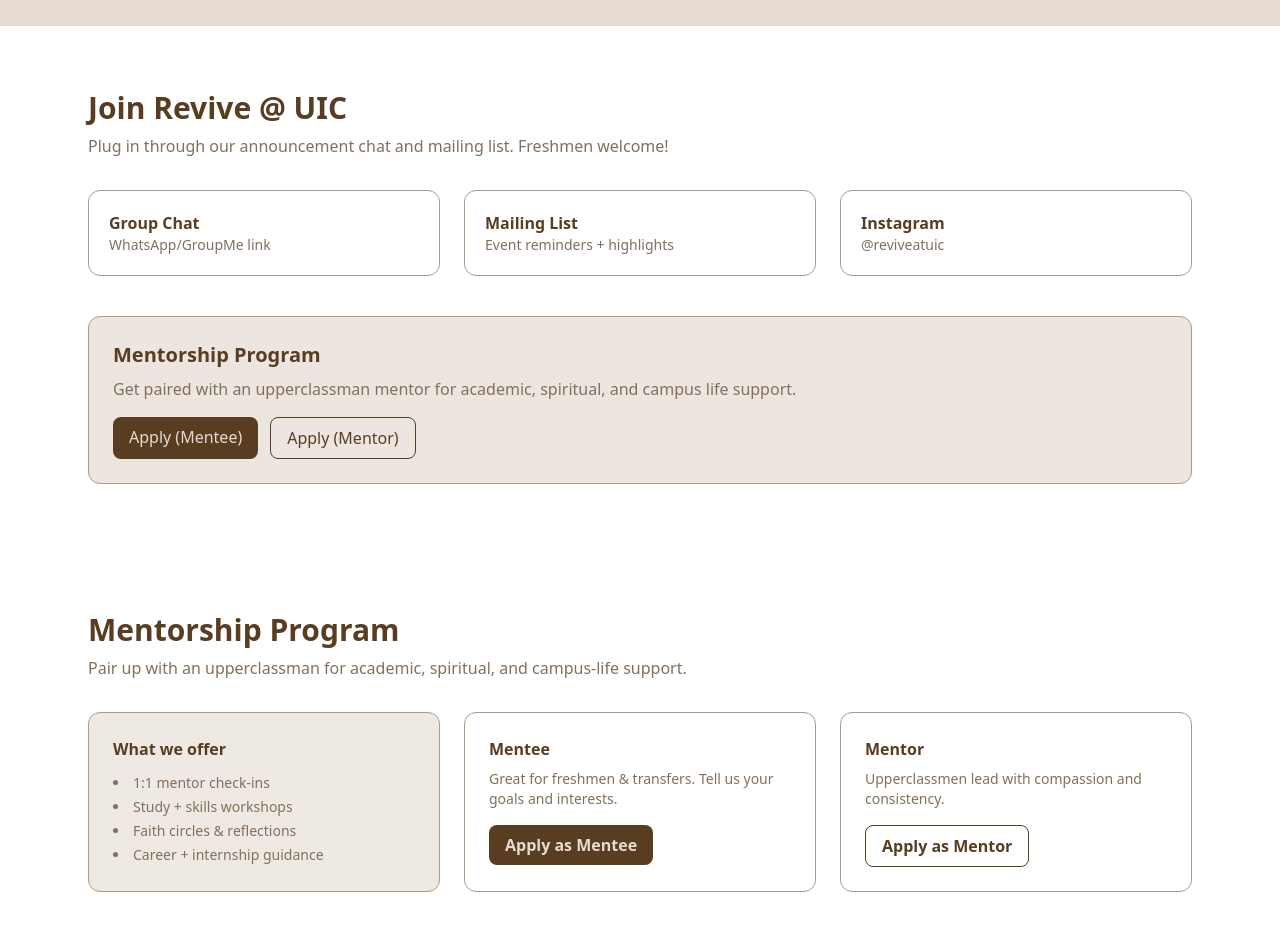
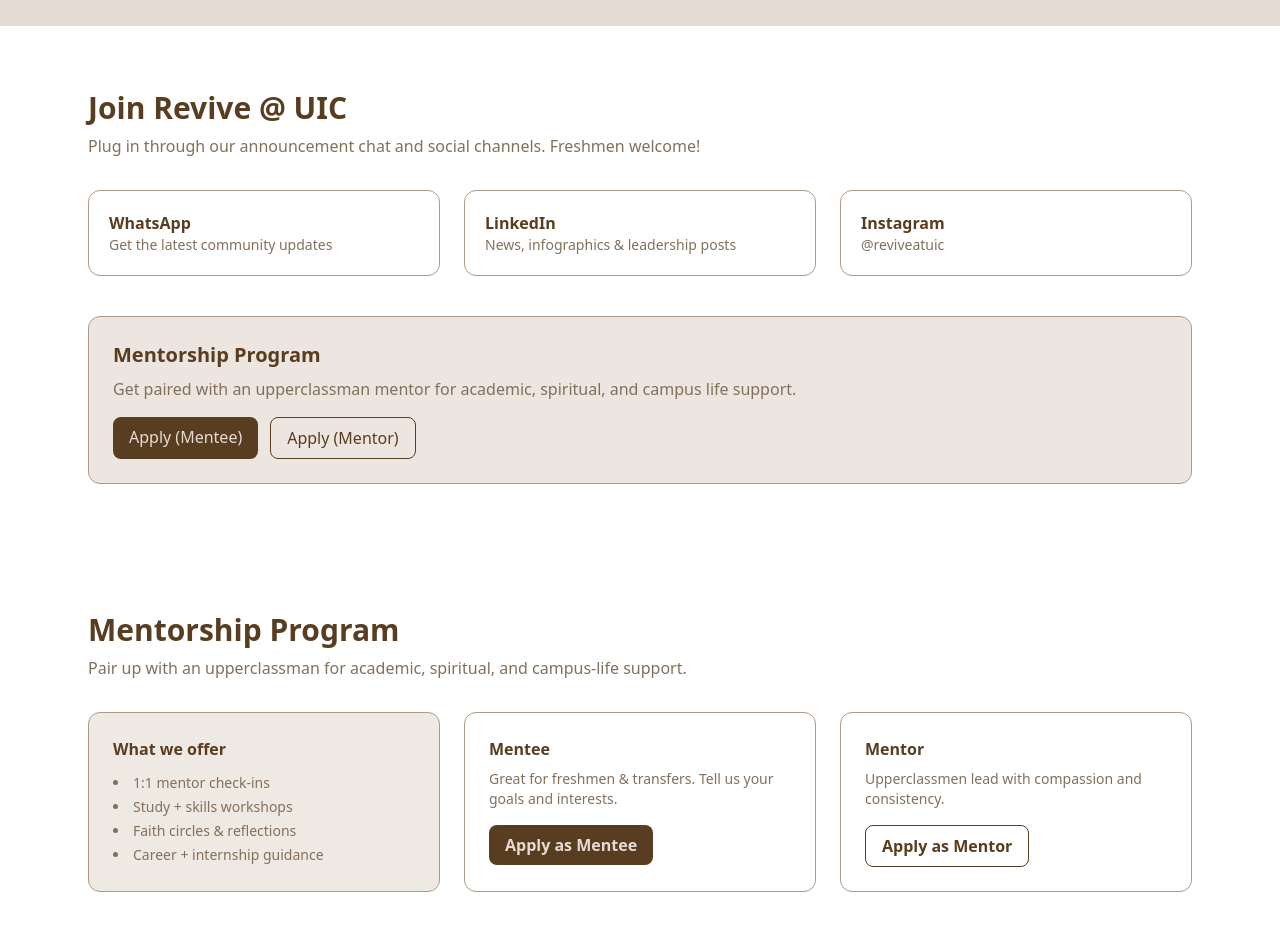
Before and after one commit to jzkhaliq/revive-uic, a React (Vite) app: page / in a window 1280 px wide. Shown: the part 1700-2630 px from the top of the page. Built offline with nearby package versions, Linux system fonts and the light colour scheme; no server answers; the database is empty.

Commit message:
New hero, linked for join

```diff
--- a/index.html
+++ b/index.html
@@ -1,15 +1,12 @@
 <!doctype html>
-<html lang="en">
+<html lang="en" class="scroll-smooth">
 
 <head>
   <meta charset="UTF-8" />
   <meta name="viewport" content="width=device-width, initial-scale=1.0" />
   <title>Revive at UIC</title>
-
   <meta name="description"
     content="Revive at UIC — faith, leadership, and service. Join our events, mentorship, and community.">
-
-  <!-- ✅ Use your favicon -->
   <link rel="icon" type="image/x-icon" href="/favicon.ico" />
 </head>
 
--- a/src/components/Join.jsx
+++ b/src/components/Join.jsx
@@ -1,28 +1,57 @@
-import { motion } from 'framer-motion';
+// src/components/Join.jsx
+import { motion } from "framer-motion";
 
 export default function Join() {
+    // 🔗 Update these to your real links when ready
+    const GROUP_CHAT_LINK = "https://chat.whatsapp.com/LnQudjWG00OLFVk8O4wqCJ?mode=ems_copy_c";
+    const LINKEDIN_LINK = "https://www.linkedin.com/company/revive-at-uic"; // update if different
+    const INSTAGRAM_LINK = "https://www.instagram.com/reviveatuic";
+
+    const cards = [
+        { title: "WhatsApp", desc: "Get the latest community updates", href: GROUP_CHAT_LINK },
+        { title: "LinkedIn", desc: "News, infographics & leadership posts", href: LINKEDIN_LINK },
+        { title: "Instagram", desc: "@reviveatuic", href: INSTAGRAM_LINK },
+    ];
+
     return (
-        <motion.section id="join" className="bg-white text-revive-brown" initial={{ opacity: 0, y: 12 }} whileInView={{ opacity: 1, y: 0 }} viewport={{ once: true }} transition={{ duration: 0.6 }}>
+        <motion.section
+            id="join"
+            className="bg-white text-revive-brown scroll-mt-24"
+            initial={{ opacity: 0, y: 12 }}
+            whileInView={{ opacity: 1, y: 0 }}
+            viewport={{ once: true }}
+            transition={{ duration: 0.6 }}
+        >
             <div className="max-w-6xl mx-auto px-6 py-16">
                 <h2 className="text-3xl font-bold">Join Revive @ UIC</h2>
                 <p className="mt-2 text-revive-stone">
-                    Plug in through our announcement chat and mailing list. Freshmen welcome!
+                    Plug in through our announcement chat and social channels. Freshmen welcome!
                 </p>
 
                 <div className="grid md:grid-cols-3 gap-6 mt-8">
-                    {[
-                        { title: 'Group Chat', desc: 'WhatsApp/GroupMe link', href: '#' },
-                        { title: 'Mailing List', desc: 'Event reminders + highlights', href: '#' },
-                        { title: 'Instagram', desc: '@reviveatuic', href: '#' },
-                    ].map((card) => (
-                        <motion.a key={card.title} href={card.href} className="rounded-xl border border-revive-tan p-5" whileHover={{ scale: 1.02 }} whileTap={{ scale: 0.98 }}>
+                    {cards.map((card) => (
+                        <motion.a
+                            key={card.title}
+                            href={card.href}
+                            target="_blank"
+                            rel="noreferrer"
+                            className="rounded-xl border border-revive-tan p-5"
+                            whileHover={{ scale: 1.02 }}
+                            whileTap={{ scale: 0.98 }}
+                        >
                             <p className="font-semibold">{card.title}</p>
                             <p className="text-sm text-revive-stone">{card.desc}</p>
                         </motion.a>
                     ))}
                 </div>
 
-                <motion.div className="mt-10 rounded-xl border border-revive-tan bg-revive-cream/70 p-6" whileInView={{ opacity: 1 }} initial={{ opacity: 0 }} viewport={{ once: true }} transition={{ delay: 0.1 }}>
+                <motion.div
+                    className="mt-10 rounded-xl border border-revive-tan bg-revive-cream/70 p-6"
+                    initial={{ opacity: 0 }}
+                    whileInView={{ opacity: 1 }}
+                    viewport={{ once: true }}
+                    transition={{ delay: 0.1 }}
+                >
                     <h3 className="text-xl font-semibold">Mentorship Program</h3>
                     <p className="mt-2 text-revive-stone">
                         Get paired with an upperclassman mentor for academic, spiritual, and campus life support.
```
Also changed, not shown: 2 other files (tests, documents, lock files or other folders).
